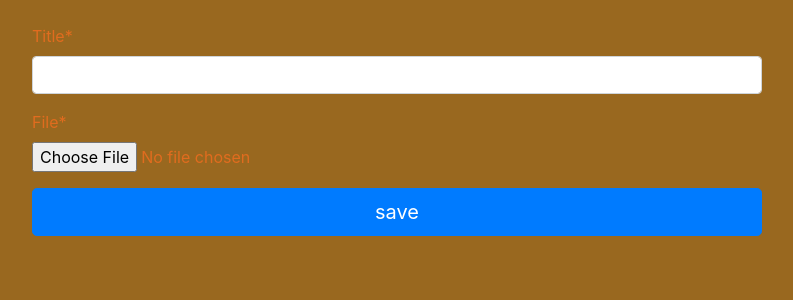
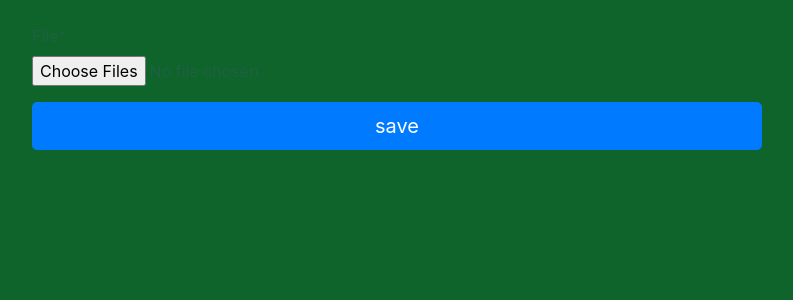
Before and after one commit to Vibudhbitsp/dummy-drive, a Django app: page /myfiles in a window 1280 px wide. Shown: the part 56-356 px from the top of the page, without its empty margins (53-846 px from the left). Run offline with Django 3.2, Linux system fonts and the light colour scheme; a user stored in the database is signed in; some libraries are stand-ins or nearby versions.

Commit message:
my app second commit

```diff
--- a/mydrive/forms.py
+++ b/mydrive/forms.py
@@ -10,10 +10,7 @@ class UserRegisterForm(UserCreationForm):
         model = User
         fields= [ 'username','password1','password2']
 
-class DocumentForm(forms.ModelForm):
-    class Meta:
-        model = Document
-        fields=[
-            'title',
-            'file',
-        ]
+class DocumentForm(forms.Form):
+
+
+    file = forms.FileField(widget=forms.ClearableFileInput(attrs={'multiple': True}))
--- a/mydrive/static/mydrive/main.css
+++ b/mydrive/static/mydrive/main.css
@@ -1,6 +1,6 @@
 body {
-    background: #99681f;
-    color: #e06c1f;
+    background: #0e642b;
+    color: #1e6141;
     margin-top: 5rem;
   }
 
--- a/mydrive/views.py
+++ b/mydrive/views.py
@@ -21,14 +21,15 @@ def upload(request):
 
     if request.method=="POST":
         form=DocumentForm(request.POST,request.FILES)
+        files = request.FILES.getlist('file')
+        if form.is_valid():
+            for f in files:
+                handle_uploaded_file(f)
 
-        if form.is_valid():
-            handle_uploaded_file(request.FILES['file'])
+                file = f
+                title = f.name
 
-            file = form.cleaned_data.get('file')
-            title = form.cleaned_data.get('title')
-
-            Document.objects.create(user=request.user,file = file,title=title)
+                Document.objects.create(user=request.user,file = file,title=title)
             messages.success(request,f'CONGRATS , Your file is uploaded')
             return redirect('list')
     else:
```
Also changed, not shown: db.sqlite3, 10 other files.
